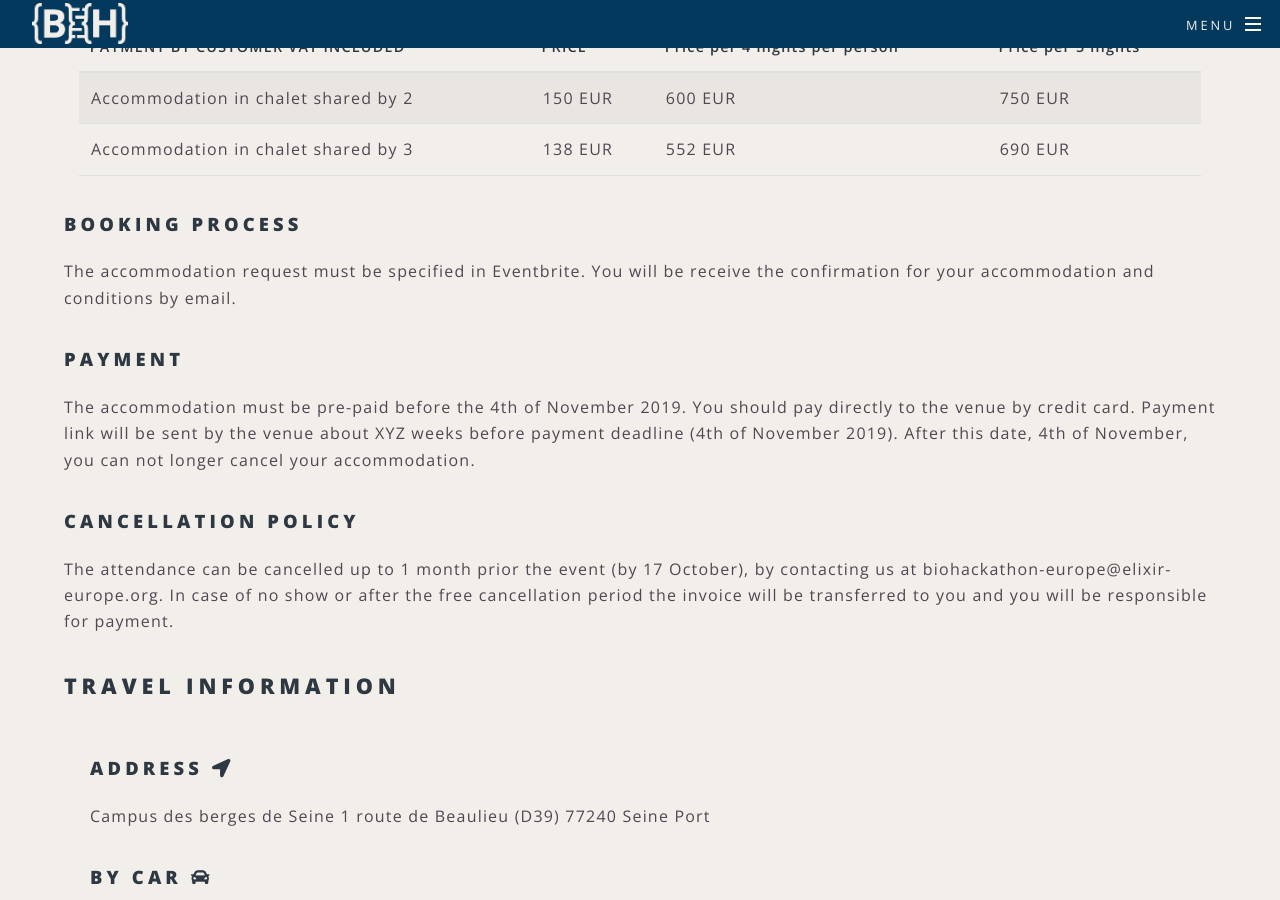
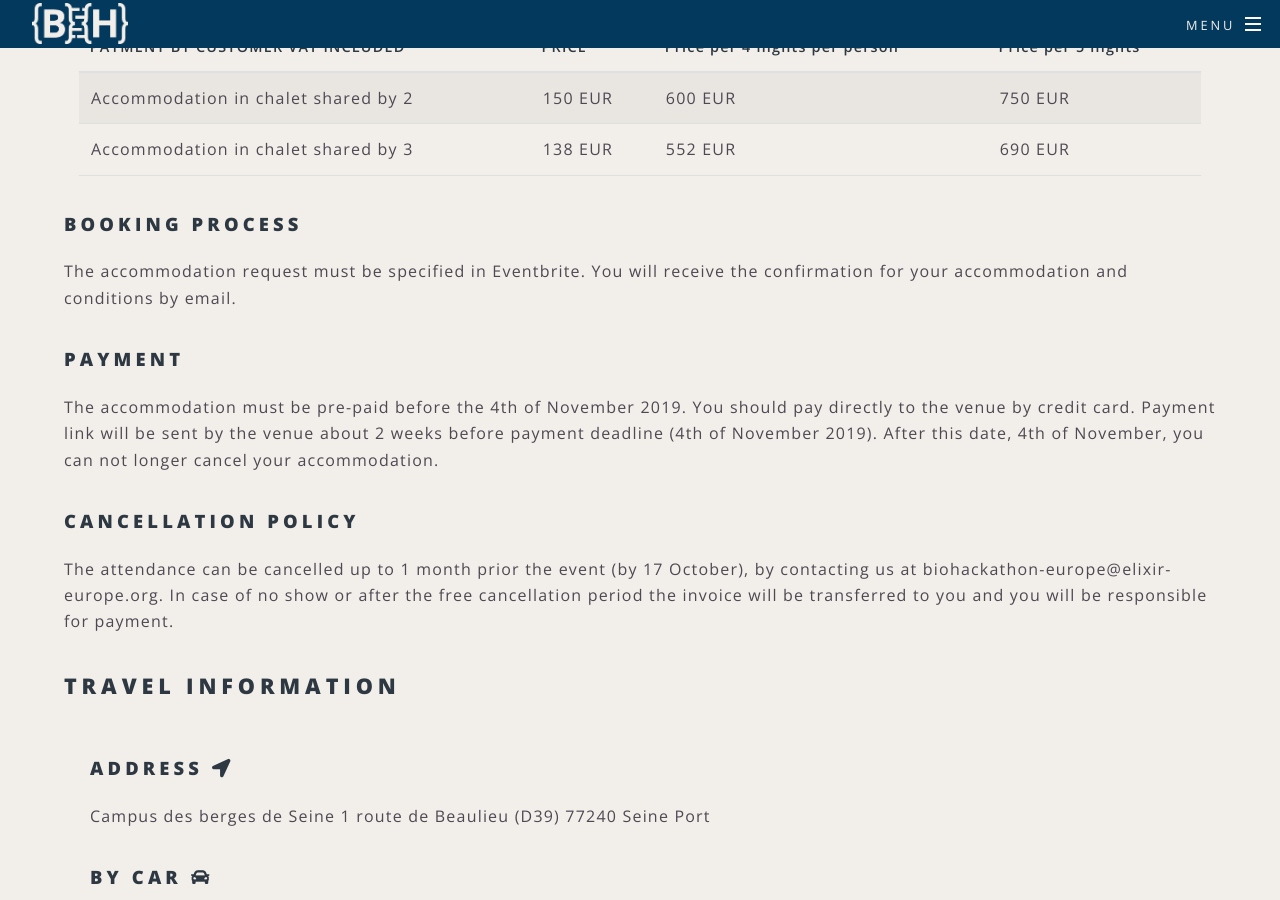
Before and after one commit to elixir-europe/biohackathon-europe-2019, a Jekyll site: the page built from venue.html, in a window 1280 px wide and 900 px high, scrolled down 1143 px. Built offline with Jekyll 4.4.1, drawn with Linux system fonts in a browser that asks for light colours; nearby versions of some CDN libraries.

Commit message:
Typos on Venue page

```diff
--- a/venue.html
+++ b/venue.html
@@ -60,11 +60,11 @@ title: Venue
     </div>
     <h3>Booking process</h3>
     <p>
-        The accommodation request must be specified in Eventbrite. You will be receive the confirmation for your accommodation and conditions by email.
+        The accommodation request must be specified in Eventbrite. You will receive the confirmation for your accommodation and conditions by email.
     </p>
     <h3>Payment</h3>
     <p>
-        The accommodation must be pre-paid before the 4th of November 2019. You should pay directly to the venue by credit card. Payment link will be sent by the venue about XYZ weeks before payment deadline (4th of November 2019). After this date, 4th of November, you can not longer cancel your accommodation.
+        The accommodation must be pre-paid before the 4th of November 2019. You should pay directly to the venue by credit card. Payment link will be sent by the venue about 2 weeks before payment deadline (4th of November 2019). After this date, 4th of November, you can not longer cancel your accommodation.
     </p>
     <h3>Cancellation policy</h3>
     <p>
```
